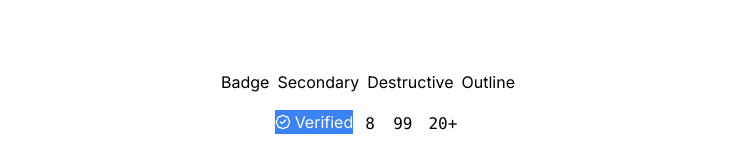
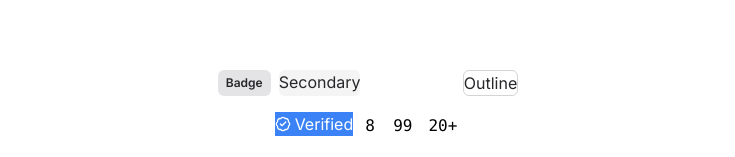
Before and after one commit to MioJoester/Fansite, a plain HTML site: page index.html in a window 1280 px wide. Shown: the part 5494-5651 px from the top of the page, without its empty margins (272-1007 px from the left). Drawn offline with nearby package versions, Linux system fonts and the light colour scheme.

Commit message:
Update index.html

```diff
--- a/index.html
+++ b/index.html
@@ -418,10 +418,11 @@
 
     <!-- Row 1 -->
     <div class="flex flex-wrap gap-2">
-      <span class="badge">Badge</span>
-      <span class="badge badge-secondary">Secondary</span>
-      <span class="badge badge-destructive">Destructive</span>
-      <span class="badge badge-outline">Outline</span>
+      <span class="inline-flex items-center rounded-md px-2 py-0.5 text-xs font-semibold
+             bg-zinc-200 text-zinc-800 dark:bg-zinc-700 dark:text-zinc-100">Badge</span>
+      <span class="b bg-zinc-100 text-zinc-800 dark:bg-zinc-800 dark:text-zinc-100 rounded-md">Secondary</span>
+      <span class="g-red-500 text-white dark:bg-red-600 rounded-md">Destructive</span>
+      <span class="border border-zinc-300 text-zinc-800 dark:border-zinc-700 dark:text-zinc-200 bg-transparent rounded-md">Outline</span>
     </div>
 
     <!-- Row 2 -->
```
